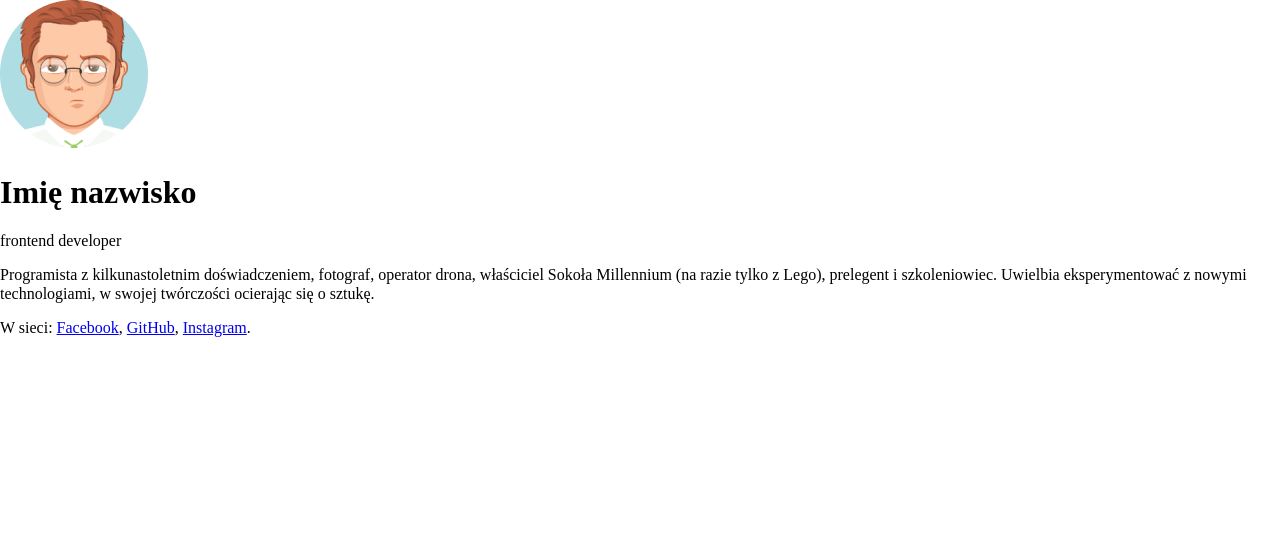
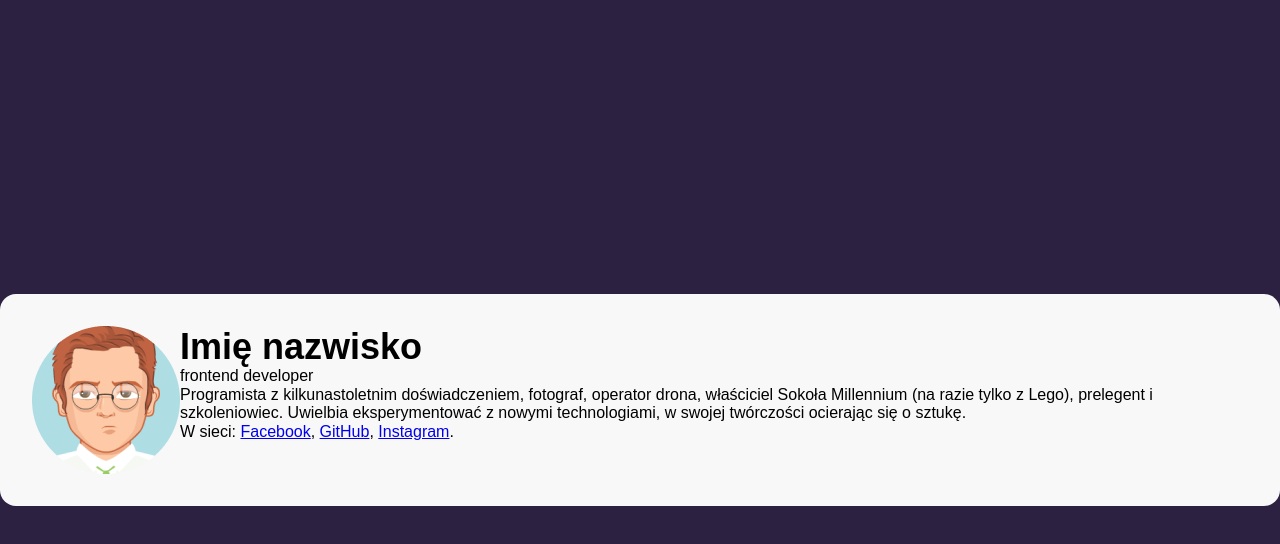
Before and after one commit to krzysiekkalinowski/card, a plain HTML site: page index.html in a window 1280 px wide. Drawn offline with Linux system fonts and the light colour scheme.

Commit message:
main element styles added

```diff
--- a/index.html
+++ b/index.html
@@ -1,8 +1,8 @@
 <!DOCTYPE html>
 <html lang="pl">
   <head>
-    <meta charset="UTF-8">
-    <meta name="viewport" content="width=device-width, initial-scale=1.0">
+    <meta charset="UTF-8" />
+    <meta name="viewport" content="width=device-width, initial-scale=1.0" />
     <title>Card</title>
     <link href="style.css" rel="stylesheet" type="text/css" />
     <link href="normalize.css" rel="stylesheet" type="text/css" />
@@ -10,13 +10,25 @@
   <body>
     <main class="main">
       <article class="card">
-            <img class="card__img" src="/img/avatar.png">
+        <img class="card__img" src="/img/avatar.png" />
+        <div>
           <header>
             <h1 class="card__heading">Imię nazwisko</h1>
             <p class="card__position">frontend developer</p>
           </header>
-            <p class="card__content">Programista z <span>kilkunastoletnim doświadczeniem</span>, fotograf, operator drona, właściciel Sokoła Millennium (na razie tylko z Lego), <span>prelegent i szkoleniowiec</span>. Uwielbia eksperymentować z nowymi technologiami, w swojej twórczości ocierając się o sztukę.</p>
-             <p class="card__content">W sieci: <a class="card__link" href="#">Facebook</a>, <a class="card__link" href="#">GitHub</a>, <a class="card__link" href="#">Instagram</a>.</p>
+          <p class="card__content">
+            Programista z <span>kilkunastoletnim doświadczeniem</span>,
+            fotograf, operator drona, właściciel Sokoła Millennium (na razie
+            tylko z Lego), <span>prelegent i szkoleniowiec</span>. Uwielbia
+            eksperymentować z nowymi technologiami, w swojej twórczości
+            ocierając się o sztukę.
+          </p>
+          <p class="card__content">
+            W sieci: <a class="card__link" href="#">Facebook</a>,
+            <a class="card__link" href="#">GitHub</a>,
+            <a class="card__link" href="#">Instagram</a>.
+          </p>
+        </div>
       </article>
     </main>
   </body>
--- a/style.css
+++ b/style.css
@@ -0,0 +1,34 @@
+*,
+*::before,
+*::after {
+    box-sizing: border-box;
+}
+
+.main {
+    background: #2C2141;
+    min-height: 100vh;
+    display: flex;
+    justify-content: center;
+    align-items: center;
+    font-family: Arial, Helvetica, sans-serif;
+    font-weight: 400;
+}
+
+.card {
+    background: #F8F8F8;
+    border-radius: 16px;
+    padding: 32px;
+    display: flex;
+    align-items: flex-start;
+}
+
+.card__img,
+.card__heading,
+.card__position,
+.card__content {
+    margin: 0;
+}
+
+.card__heading {
+    font-size: 36px;
+}
```
Lines whose indentation alone changed are shown as unchanged.
